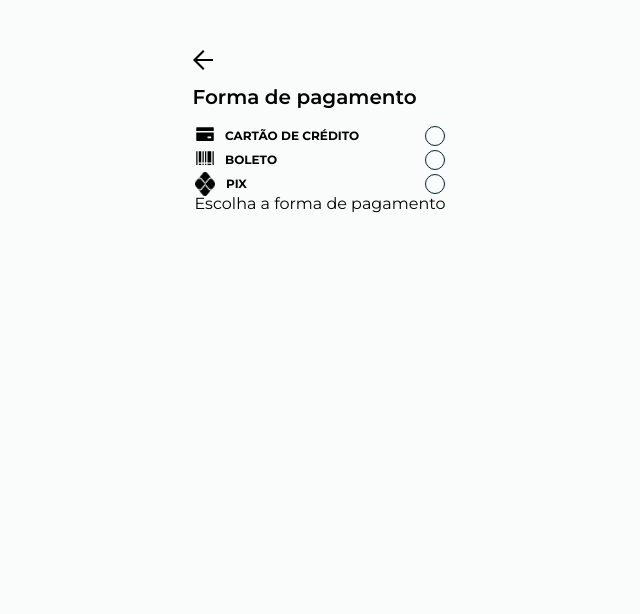
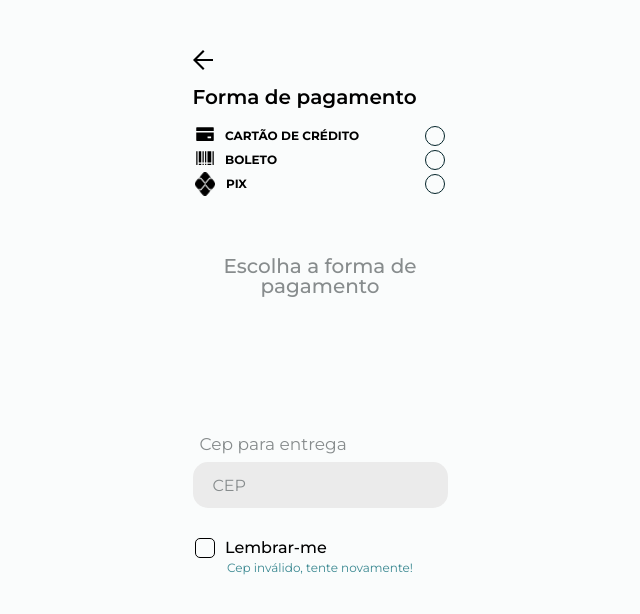
Before and after one commit to macielvini/dulcestore-front, a React (Create React App) app: page /checkout in a window 1280 px wide. Shown: the top 614 px of the page, without its empty margins (320-960 px from the left). Built offline with nearby package versions, Linux system fonts and the light colour scheme; a web font is replaced by a local one.

Commit message:
feat: forms validate

```diff
--- a/src/components/CardForms.js
+++ b/src/components/CardForms.js
@@ -1,14 +1,22 @@
-import { useState } from "react";
+import { useEffect, useState } from "react";
 import styled from "styled-components";
 
 
-export default function CardForms () {
+export default function CardForms ({setValidate}) {
     const [data, setData] = useState({
         num: "",
         validade: "",
         cvv: "",
         nome: ""
     })
+
+    useEffect(() => {
+      if (!data.num || !data.validade || !data.cvv || !data.nome) {
+        setValidate("Todas as informções são necessárias!")
+        return
+      }
+      setValidate("")
+    }, [data, setValidate])
 
     return (
         <Form>
--- /dev/null
+++ b/src/components/CepCheckout.js
@@ -0,0 +1,105 @@
+import {  useEffect, useState } from "react";
+import styled from "styled-components"
+import { useAuth } from "../context/authContext";
+import {AiFillCheckSquare} from "react-icons/ai"
+
+export default function CepCheckout ({validate, setValidate}) {
+    const {cep, setCep} = useAuth()
+    const [check, setCheck] = useState(false)
+
+    useEffect(() => {
+        if (isNaN(cep) || cep.length !== 8) {
+            setValidate("Cep inválido, tente novamente!")
+            return
+          }
+        setValidate("")
+    },[cep, setValidate])
+
+
+    function salvar () {
+        setCheck(!check)
+
+        if (check) {
+            localStorage.setItem("cep", cep)
+            console.log("ok")
+        } else {
+            localStorage.removeItem("cep")
+            console.log("ok")
+        }
+    }
+    return (
+        <>
+            <TextoDescp>Cep para entrega</TextoDescp>
+            <CepInput placeholder="CEP" value={cep}
+            onChange={(e)=> setCep(e.target.value)}/>
+
+            <Container>
+                <Checkbox onClick={salvar} check={check}>
+                    {check ? <AiFillCheckSquare className="icon"/> : <></>}
+                </Checkbox>
+                <Texto>Lembrar-me</Texto>
+            </Container>
+        </>
+    )
+}
+
+const CepInput = styled.input`
+    width: 255px;
+
+    height: 46px;
+
+    background: rgba(235, 235, 235, 1);
+    border-radius: 15px;
+    padding: 5px 20px;
+    font-size: 16px;
+
+    border: none;
+
+  &&::placeholder {
+    color: #878c8d;
+  }
+`
+const TextoDescp = styled.p`
+  font-family: Montserrat;
+  font-size: 17px;
+  font-weight: 400;
+  line-height: 12px;
+  letter-spacing: 0em;
+  text-align: left;
+  color:  #878c8d;
+
+  display: block;
+  width: 255px;
+  margin-bottom: 5px;
+  padding: 7px;
+`
+const Container = styled.div`
+    width: 250px;
+    display: flex;
+    gap: 10px;
+    margin-top: 30px;
+`
+
+const Checkbox = styled.div`
+    height: 20px;
+    width: 20px;
+    border-radius: 5px;
+    border: 1px solid #000000;
+    cursor: pointer;
+
+    .icon {
+        height: 20px;
+        width: 20px;
+        border-radius: 5px;
+    }
+`
+
+const Texto = styled.p`
+    font-family: Montserrat;
+    font-size: 16px;
+    font-weight: 500;
+    line-height: 20px;
+    letter-spacing: 0em;
+    text-align: left;
+    color: #000000;
+`
--- a/src/components/InfosCart.js
+++ b/src/components/InfosCart.js
@@ -1,8 +1,9 @@
 import { useState } from "react"
 import styled from "styled-components"
+import { useAuth } from "../context/authContext"
 
 export default function Infos ({preco}) {
-    const [cep, setCep] = useState("")
+    const {cep, setCep} = useAuth()
     const [validate, setValidate] = useState("")
 
     function  validar () {
--- a/src/components/OtherForms.js
+++ b/src/components/OtherForms.js
@@ -1,11 +1,28 @@
 import styled from "styled-components";
+import { useState, useEffect } from "react";
 
-export default function Otherforms () {
+export default function Otherforms ({setValidate}) {
+    const [data, setData] = useState({
+      nome:"",
+      cpf:"",
+      inst: ""
+    })
+    useEffect(() => {
+      if (!data.nome || !data.cpf || !data.inst) {
+        setValidate("Todas as informções são necessárias!")
+      }
+    }, [data, setValidate])
+
     return (
         <StyledForm>
-            <input placeholder="Nome do comprador"/>
-            <input placeholder="CPF"/>
-            <input placeholder="Intituição de pagamento"/>
+            <input placeholder="Nome do comprador"
+            onChange={(e)=> {setData({...data, nome: e.target.value})}}/>
+
+            <input placeholder="CPF"
+            onChange={(e)=> {setData({...data, cpf: e.target.value})}}/>
+
+            <input placeholder="Intituição de pagamento"
+            onChange={(e)=> {setData({...data, inst: e.target.value})}}/>
         </StyledForm>
     )
 }
--- a/src/context/authContext.js
+++ b/src/context/authContext.js
@@ -11,6 +11,7 @@ export function AuthProvider(props) {
     name: "",
     email: "",
   });
+  const [cep, setCep] = useState("")
 
   useEffect(() => {
     const userStorage = localStorage.getItem("user");
@@ -19,7 +20,7 @@ export function AuthProvider(props) {
 
   return (
     <>
-      <AuthContext.Provider value={{ user, setUser }}>
+      <AuthContext.Provider value={{ user, setUser, cep, setCep }}>
         {props.children}
       </AuthContext.Provider>
     </>
--- a/src/pages/CheckoutPage/CheckoutPage.js
+++ b/src/pages/CheckoutPage/CheckoutPage.js
@@ -3,12 +3,14 @@ import { useNavigate } from "react-router-dom";
 import styled from "styled-components";
 import back from "../../assets/images/back.png"
 import CardForms from "../../components/CardForms";
+import CepCheckout from "../../components/CepCheckout";
 import ChooseMethode from "../../components/ChooseMethod";
 import Otherforms from "../../components/OtherForms";
 
 export default function Checkout() {
   const navigate = useNavigate ()
   const [select, setSelect] = useState("")
+  const [validate, setValidate] = useState("")
 
   return (
     <Background>
@@ -17,10 +19,13 @@ export default function Checkout() {
 
       <ChooseMethode select={select} setSelect={setSelect}/>
 
-      {select === "cartao" ? <CardForms/> :
-      select === "pix" || select === "boleto" ? <Otherforms/> :
+      {select === "cartao" ? <CardForms validate={validate} setValidate={setValidate}/> :
+      select === "pix" || select === "boleto" ? <Otherforms validate={validate} setValidate={setValidate}/> :
       <Texto>Escolha a forma de pagamento</Texto> }
 
+      <CepCheckout validate={validate} setValidate={setValidate}/>
+
+      <Validate>{validate}</Validate>
     </Background>
   );
 }
@@ -63,5 +68,28 @@ const Titulo = styled.p`
   margin-bottom: 15px;
 `
 const Texto = styled.p`
+  font-family: Montserrat;
+  font-size: 20px;
+  font-weight: 500;
+  line-height: 20px;
+  letter-spacing: 0em;
+  text-align: center;
+  color: #878c8d;
 
+  display: block;
+  width: 255px;
+  height: 175px;
+  margin-top: 60px;
 `
+const Validate = styled.p`
+  font-family: Montserrat;
+  font-size: 12px;
+  font-weight: 400;
+  line-height: 20px;
+  letter-spacing: 0em;
+  text-align: center;
+  color: #3A8891;
+
+  display: block;
+  width: 255px;
+`
```
